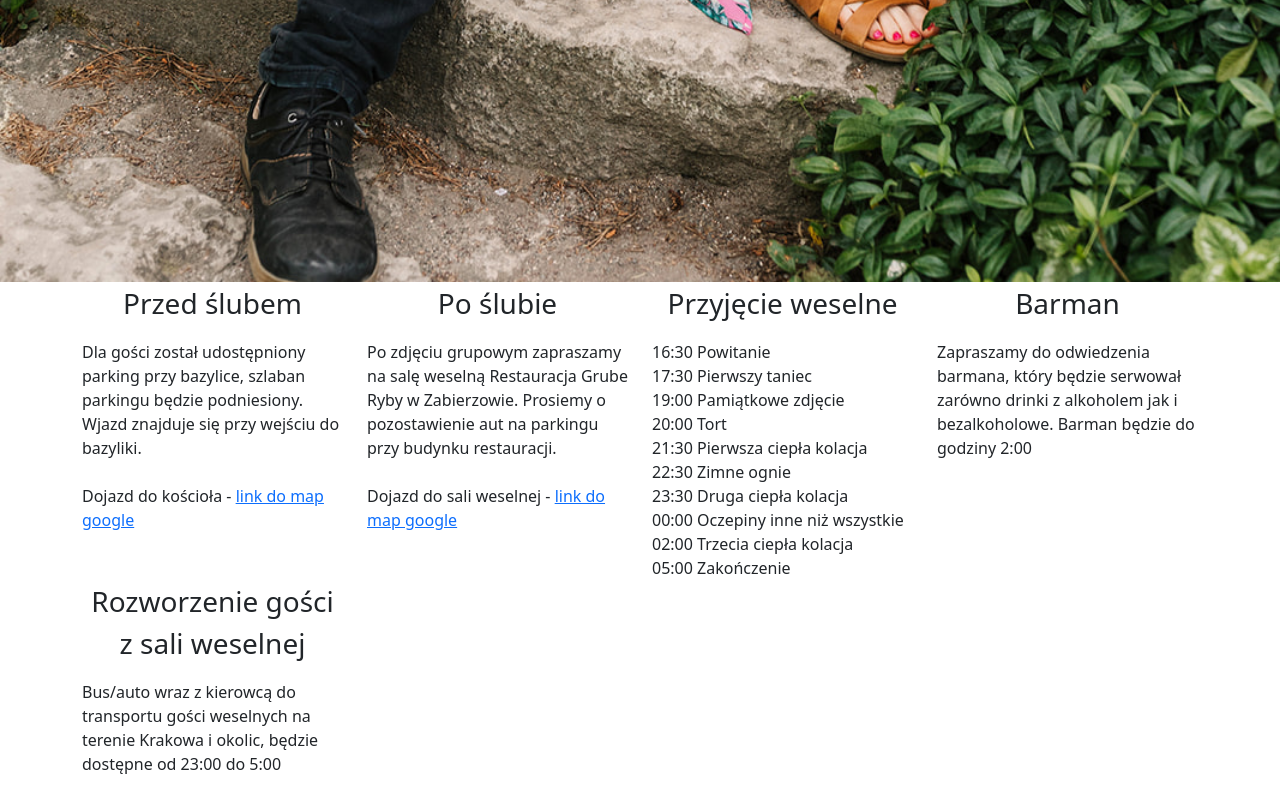
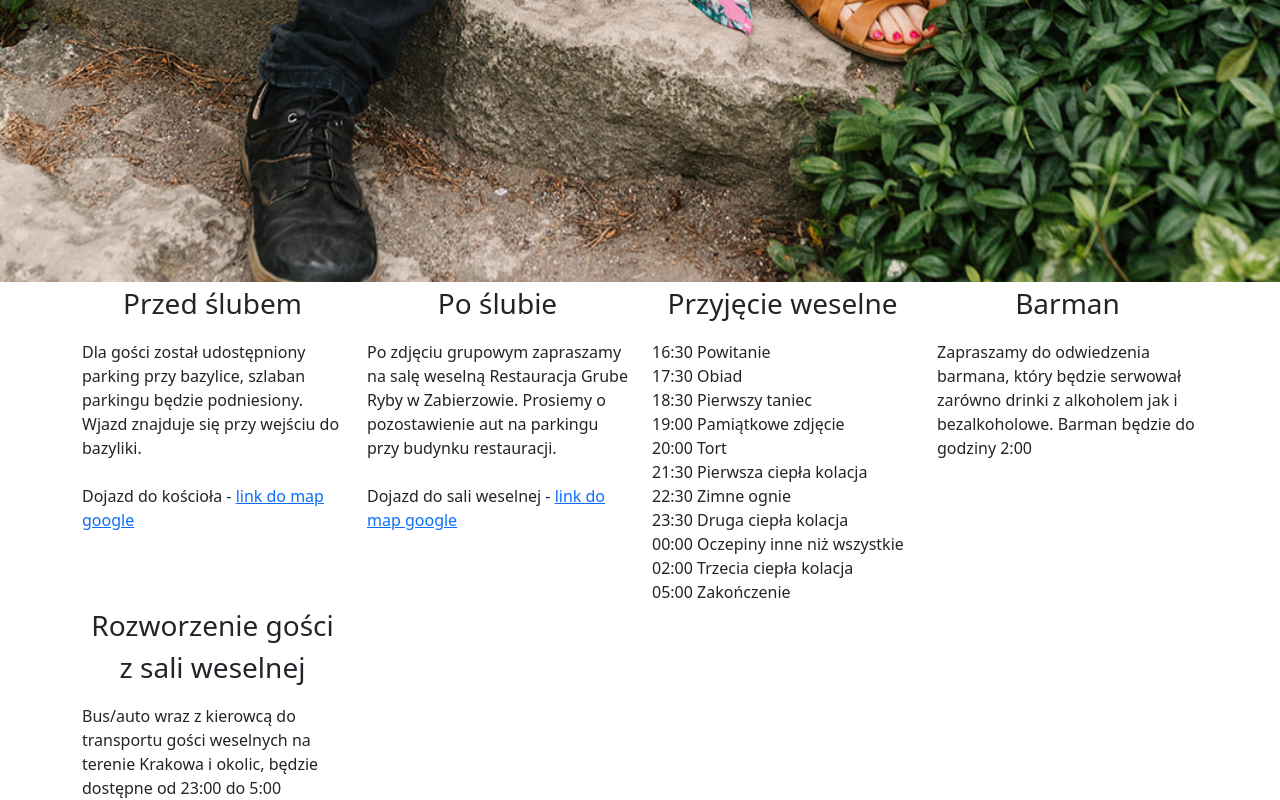
Before and after one commit to lukaszparadylo/slub, a website: page index.html in a window 1280 px wide. Shown: the part 1889-2689 px from the top of the page. Before the commit the page ends 2665 px from the top, so only its background shows below. Drawn offline with nearby package versions, Linux system fonts and the light colour scheme.

Commit message:
Update index.html

```diff
--- a/index.html
+++ b/index.html
@@ -36,7 +36,8 @@
                 <div class="weddingParty col-sm-12 col-md-12 col-lg-3 col-xl-3">
                     <p class="text-center fs-3">Przyjęcie weselne</p>
                         16:30 Powitanie<br>
-                        17:30 Pierwszy taniec<br>
+                        17:30 Obiad<br>
+                        18:30 Pierwszy taniec<br>
                         19:00 Pamiątkowe zdjęcie<br>
                         20:00 Tort<br>
                         21:30 Pierwsza ciepła kolacja<br>
```
